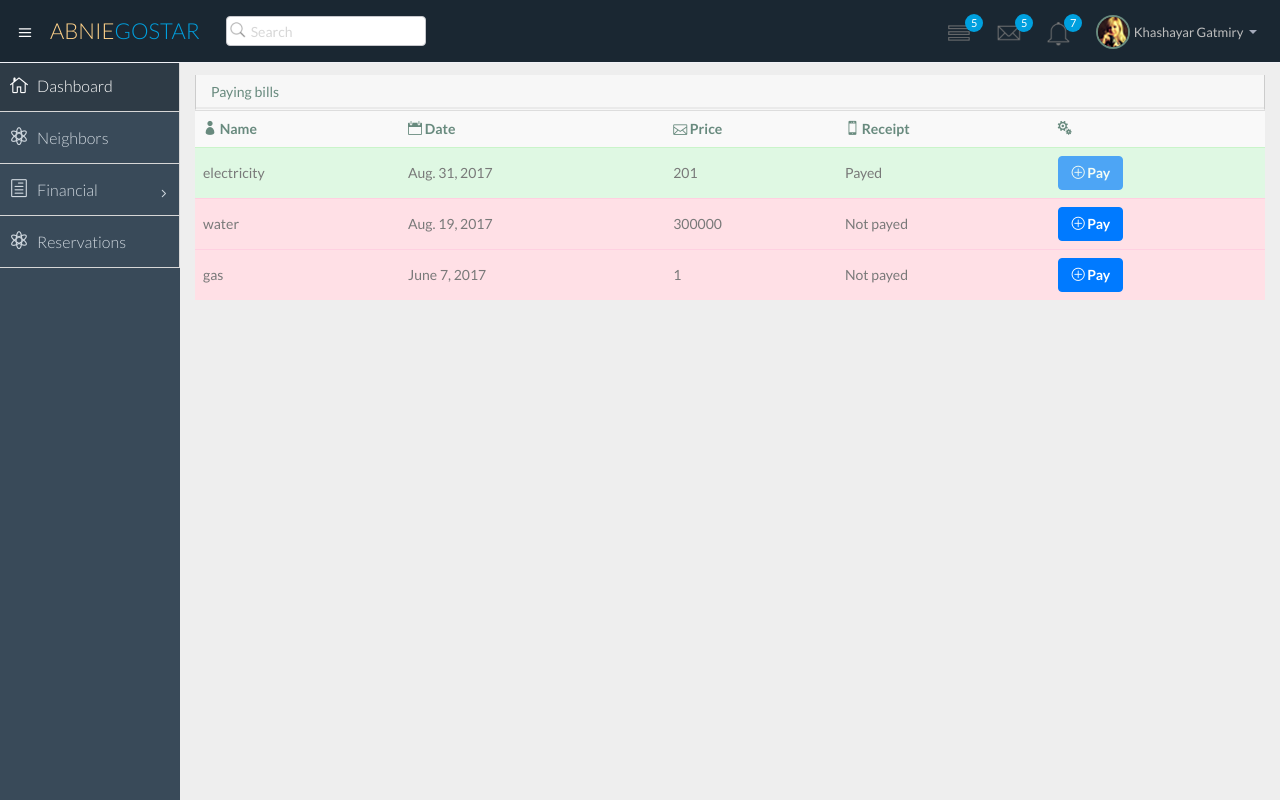
After one commit to alimfaraji/tahhlilThelastSamurai, a Django app: page /home/financial/bill/ in a window 1280 px wide. The commit adds this page. Run offline with Django 3.2, Linux system fonts and the light colour scheme; a user stored in the database is signed in; data comes from the database, SQL or seed files in the repository; both versions use the stored data as it was after the commit.

Commit message:
bank and paying bills
making bank page
making paying bills page

```diff
--- a/tahlilproject/polls/models.py
+++ b/tahlilproject/polls/models.py
@@ -125,18 +125,16 @@ class MonthlyPayment(models.Model):
 
 
 class Bill(models.Model):
+    id = models.IntegerField(primary_key=True)
     title = models.CharField(max_length=30)
     price = models.IntegerField(default=300000)
     due_date = models.DateField('charge due date')
     is_payed = models.BooleanField(default=False)
-    receipt = models.ForeignKey('Receipt', on_delete=models.CASCADE, null=True)
+    receipt = models.ForeignKey('Receipt', on_delete=models.CASCADE,blank=True, null=True)
     _apartment = models.ForeignKey('Apartment', on_delete=models.CASCADE)
 
     class Meta:
         unique_together = ('due_date', '_apartment')
-
-
-
 
 
 class RequestLetter(models.Model):
--- /dev/null
+++ b/tahlilproject/polls/templates/polls/payBills.html
@@ -0,0 +1,53 @@
+{% extends 'polls/temp1.html' %}
+
+{% block content %}
+
+<div class="row">
+                  <div class="col-lg-12">
+                      <section class="panel">
+                          <header class="panel-heading">
+                              Paying bills
+                          </header>
+
+                          <table class="table table-striped table-advance table-hover">
+                           <tbody>
+                              <tr>
+                                 <th><i class="icon_profile"></i> Name</th>
+                                 <th><i class="icon_calendar"></i> Date</th>
+                                 <th><i class="icon_mail_alt"></i> Price</th>
+                                 <th><i class="icon_mobile"></i> Receipt</th>
+                                 <th><i class="icon_cogs"></i> </th>
+                              </tr>
+                {% for bill in bills %}
+                              <tr {% if bill.is_payed == True%} class="success" {% endif %}
+                                      {% if bill.is_payed == False and date > bill.due_date %} class="danger" {% endif %}>
+                                 <td>{{ bill.title }}</td>
+                                 <td>{{ bill.due_date }}</td>
+                                 <td>{{ bill.price }}</td>
+                                 <td>
+                                     {%  if bill.is_payed == True %}
+                                        Payed
+                                     {% endif %}
+                                     {%  if bill.is_payed == False%}
+                                         Not payed
+                                 {% endif %}
+
+                                 </td>
+                                 <td>
+                                  <div class="btn-group">
+
+                                      <a class="btn btn-primary {% if bill.is_payed == True %} disabled{% endif %}" href="{% url 'bank' bill.id %}"><i class="icon_plus_alt2"></i> <b>Pay</b></a>
+
+                                  </div>
+                                  </td>
+                              </tr>
+
+
+                {% endfor %}
+                           </tbody>
+                        </table>
+                      </section>
+                  </div>
+              </div>
+
+{% endblock %}
--- a/tahlilproject/polls/templates/polls/temp1.html
+++ b/tahlilproject/polls/templates/polls/temp1.html
@@ -345,7 +345,7 @@
                       </a>
                       <ul class="sub">
                           <li><a class="" href="{%  url 'financial' 2 'charge'%}">Charges</a></li>
-                          <li><a class="" href="{%  url 'financial' 2 'bill' %}">Bills</a></li>
+                          <li><a class="" href="/home/financial/bill">Bills</a></li>
                           <li><a class="" href="{%  url 'financial' 2 'tenant'%}">Tenant</a></li>
                       </ul>
                   </li>
@@ -379,9 +379,9 @@
       <!--sidebar end-->
 
       <!--main content start-->
-    {% block content %}
       <section id="main-content">
           <section class="wrapper">
+              {% block content %}
 		  <div class="row">
 				<div class="col-lg-12">
 					<h3 class="page-header"><i class="fa fa-user-md"></i> Profile</h3>
@@ -578,11 +578,10 @@
               </div>
 
               <!-- page end-->
+                {% endblock %}
           </section>
       </section>
       <!--main content end-->
-  {% endblock %}
-
   </section>
   <!-- container section end -->
     <!-- javascripts -->
--- a/tahlilproject/polls/urls.py
+++ b/tahlilproject/polls/urls.py
@@ -3,7 +3,8 @@ from django.conf.urls import url
 from . import views
 
 urlpatterns = [
-    url(r'^index/$', views.index, name='index'),
+    url(r'^index/$', views.index, name='index'), #todo done
+    url(r'^financial/bill/$', views.payBills, name='bill'),
     url(r'^(?P<id>[0-9]+)/financial/(?P<type>[\w\-]+)/$' , views.financial , name='financial'),
     url(r'^(?P<id>[0-9]+)/financial/(?P<type>[\w\-]+)/pay/(?P<pay>[0-9]+)/$', views.pay, name='pay'),
     url(r'^(?P<id>[0-9]+)/reservation/(?P<reserve>[0-9]+)/$', views.reservation, name='reservation'),
--- a/tahlilproject/polls/views.py
+++ b/tahlilproject/polls/views.py
@@ -8,31 +8,17 @@ from .models import Charge , Bill
 from django.conf import settings
 from django.forms import modelformset_factory
 from django.contrib.auth import authenticate, login, logout
+from datetime import date
 
 from django.shortcuts import get_object_or_404, render
 
 from django.template import loader
 # Create your views here.
 
-from .forms import LoginForm
+from .forms import LoginForm, bankForm
 from django.contrib.auth.models import User
 
-def index(request):
-    username = None
-    if request.user.is_authenticated():
-        username = request.user.get_username()
-        context = {}
-        context['user']=username
-        return render(request, 'polls/index.html', context)
-    return render(request, 'polls/facility.html', {}) #todo
-
-# def mainpage(request):
-#     if request.user.is_authenticated():
-#         return redirect('/registration/login.html')
-#    # ApartmentFormSet = modelformset_factory(Apartment , fields=('number' , 'floor_num'))
-#    # formset = ApartmentFormSet()
-#     return render(request, 'polls/index.html' , {'id' : id})
-
+#registeration, login and logout:
 def logoutView(request):
     if not request.user.is_authenticated():
         return HttpResponseRedirect('/login/')
@@ -54,6 +40,55 @@ def loginView(request):
     else:
         form = LoginForm()
     return render(request, 'registration/login.html', {'form': form})
+
+
+
+
+
+
+#main parts:
+def index(request):
+    username = None
+    if request.user.is_authenticated():
+        username = request.user.get_username()
+        context = {}
+        context['user']=username
+        return render(request, 'polls/index.html', context)
+    return render(request, 'polls/facility.html', {}) #todo
+
+
+
+#financial:
+def bankView(request, id):
+    bill = Bill.objects.get(id=id)
+    if bill.is_payed == True:
+        return HttpResponseRedirect('../../home/financial/bill/')
+    if request.method == 'POST':
+            form = bankForm(request.POST)
+    else:
+        form = bankForm()
+    if form.is_valid():
+        bill.is_payed = True
+        bill.save()
+    return render(request, 'polls/bank.html', {'form': form})
+
+
+def payBills(request):
+    username = None
+    if request.user.is_authenticated():
+        username = request.user.get_username()
+        user = User.objects.get(username=username)
+        neighbor = Neighbor.objects.all().get(user=user)
+        # neighbor = user.user;
+        context = {}
+        context['user'] = neighbor
+        context['date'] = date.today();
+        bills = {}
+        if neighbor.apartment is not None:
+            bills = Bill.objects.filter(_apartment=neighbor .apartment).order_by('-due_date')
+        context['bills'] = bills
+        return render(request, 'polls/payBills.html', context)
+    return HttpResponseRedirect('/login/')
 
 def financial(request , id , type):
     print('chtoriiiii', id)
--- a/tahlilproject/tahlilproject/urls.py
+++ b/tahlilproject/tahlilproject/urls.py
@@ -22,4 +22,5 @@ urlpatterns = [
     url(r'^login/', views.loginView, name='login'),
     url(r'^logout/', views.logoutView, name='logout'),
     url(r'^home/', include('polls.urls')),
+    url(r'^bank/([0-9]+)/',views.bankView, name = 'bank')
 ]
```
Also changed, not shown: tahlilproject/polls/forms.py (+11 -1 lines), tahlilproject/polls/templates/polls/bank.html (added, +86 -0 lines), tahlilproject/polls/templates/polls/index.html (+3 -6 lines), tahlilproject/db.sqlite3.
